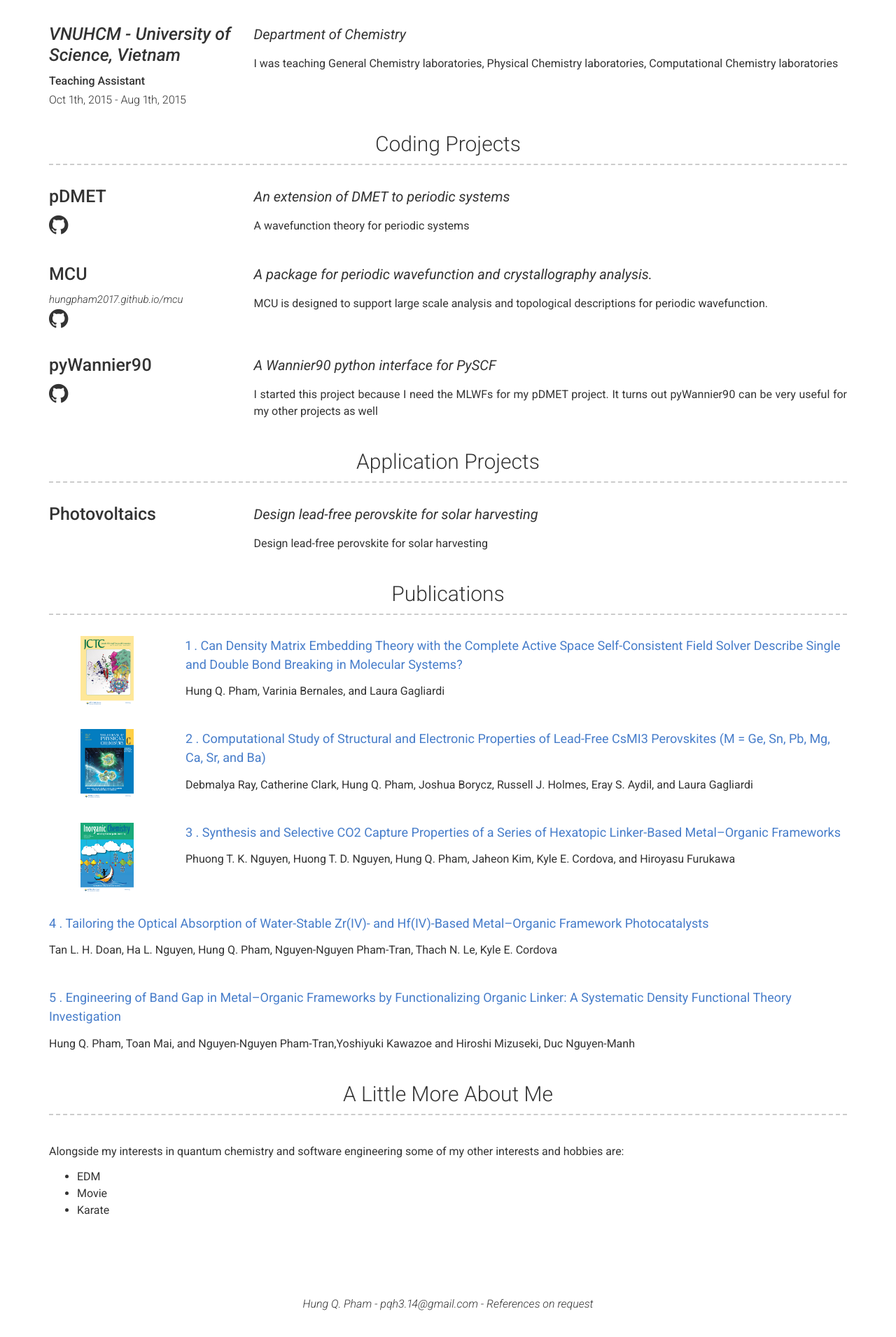
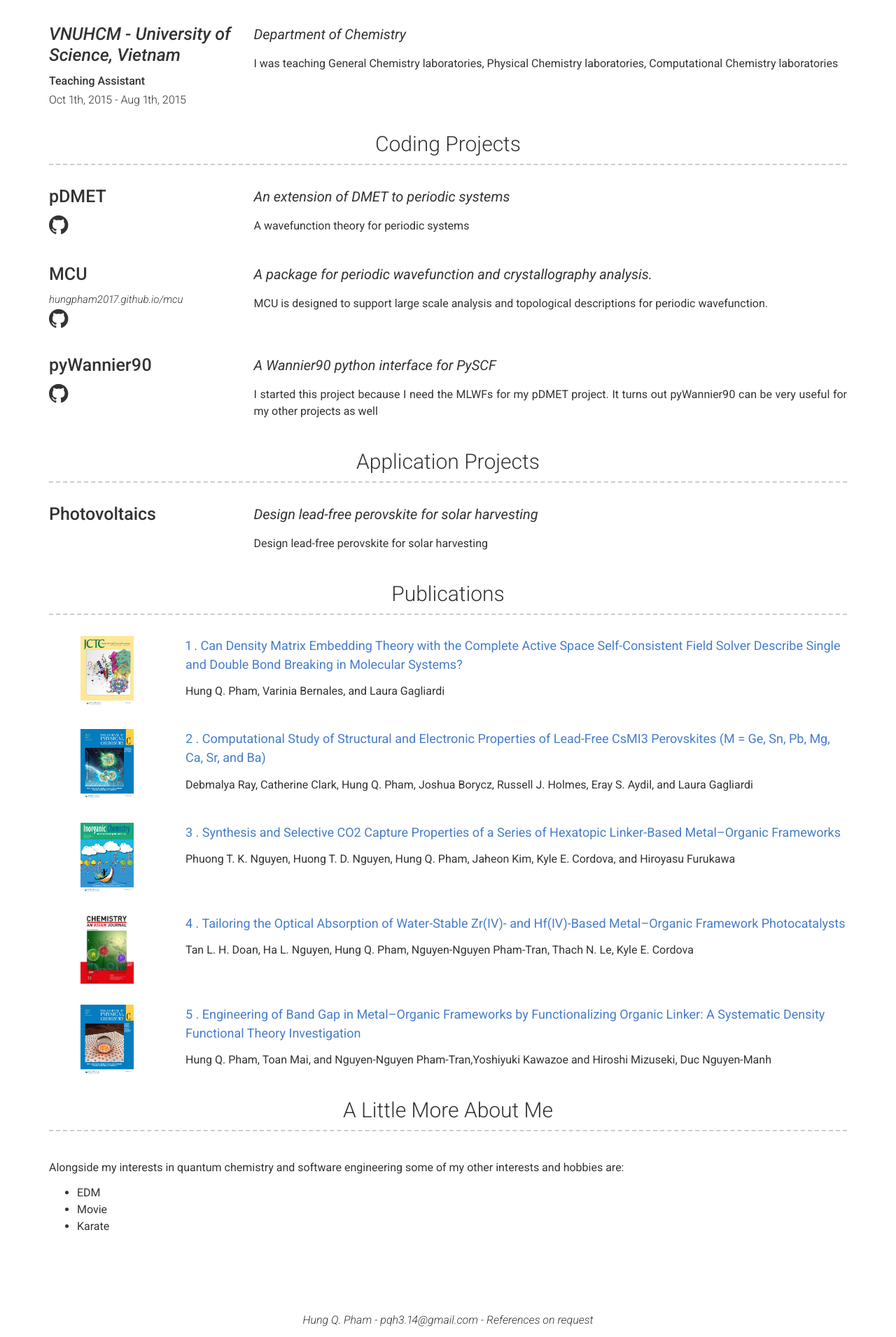
Before and after one commit to hungpham2017/hungpham2017.github.io, a Jekyll site: the page built from index.md, in a window 1280 px wide. Shown: the part 1261-3172 px from the top of the page at 70% size. Built offline with Jekyll 4.4.1, drawn with Linux system fonts in a browser that asks for light colours; before the commit the page ends 3149 px from its top, so only the background shows below that.

Commit message:
Image for publication

```diff
--- a/_data/publications.yml
+++ b/_data/publications.yml
@@ -17,9 +17,9 @@
 - title: Tailoring the Optical Absorption of Water-Stable Zr(IV)- and Hf(IV)-Based Metal–Organic Framework Photocatalysts
   authors: Tan L. H. Doan, Ha L. Nguyen, Hung Q. Pham, Nguyen-Nguyen Pham-Tran, Thach N. Le, Kyle E. Cordova
   link: https://onlinelibrary.wiley.com/doi/full/10.1002/asia.201500641
-  iamge: images/pub_MOFs_photo_2015.jpg
+  image: images/pub_MOFs_photo_2015.jpg
 
 - title: Engineering of Band Gap in Metal–Organic Frameworks by Functionalizing Organic Linker&#58; A Systematic Density Functional Theory Investigation
   authors: Hung Q. Pham, Toan Mai, and Nguyen-Nguyen Pham-Tran,Yoshiyuki Kawazoe and Hiroshi Mizuseki, Duc Nguyen-Manh
   link: https://pubs.acs.org/doi/abs/10.1021/jp405997r
-  iamge: images/pub_MOFs_gapengineering_2014.jpg
+  image: images/pub_MOFs_gapengineering_2014.jpg
```
